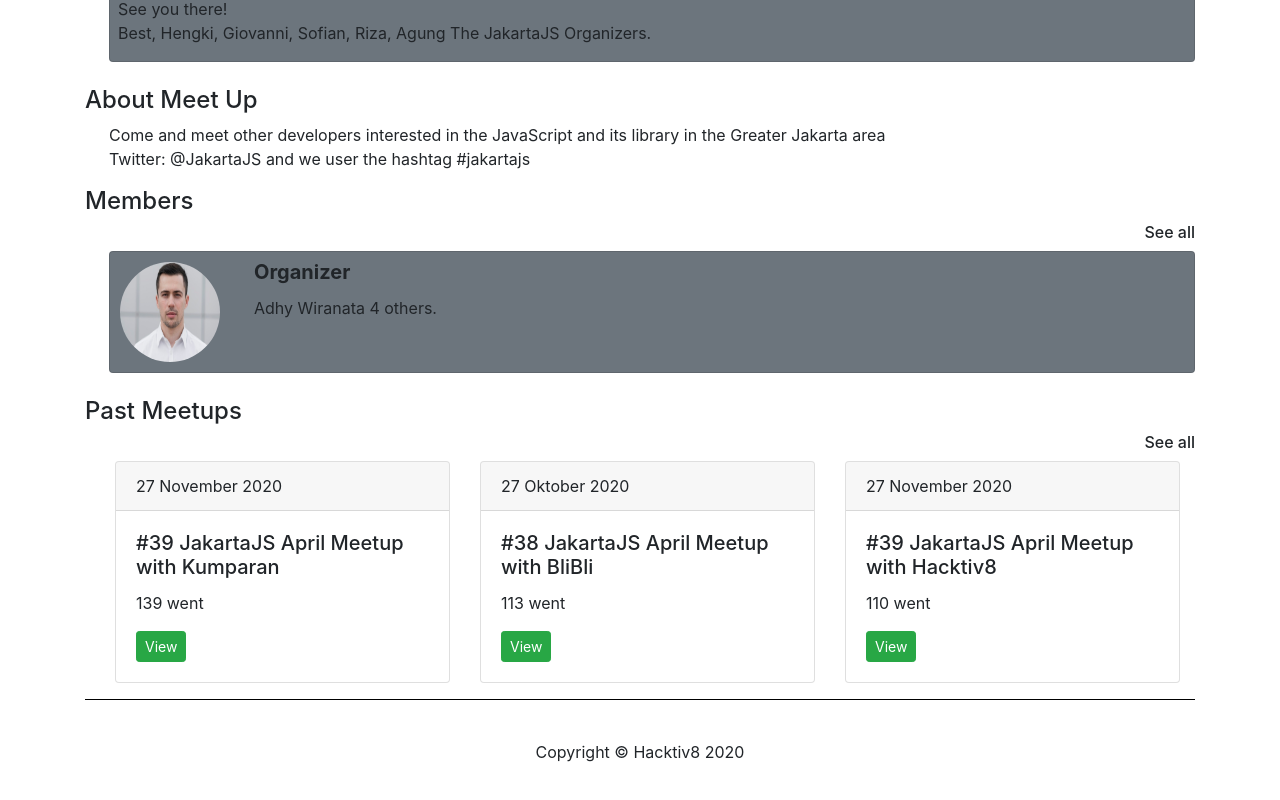
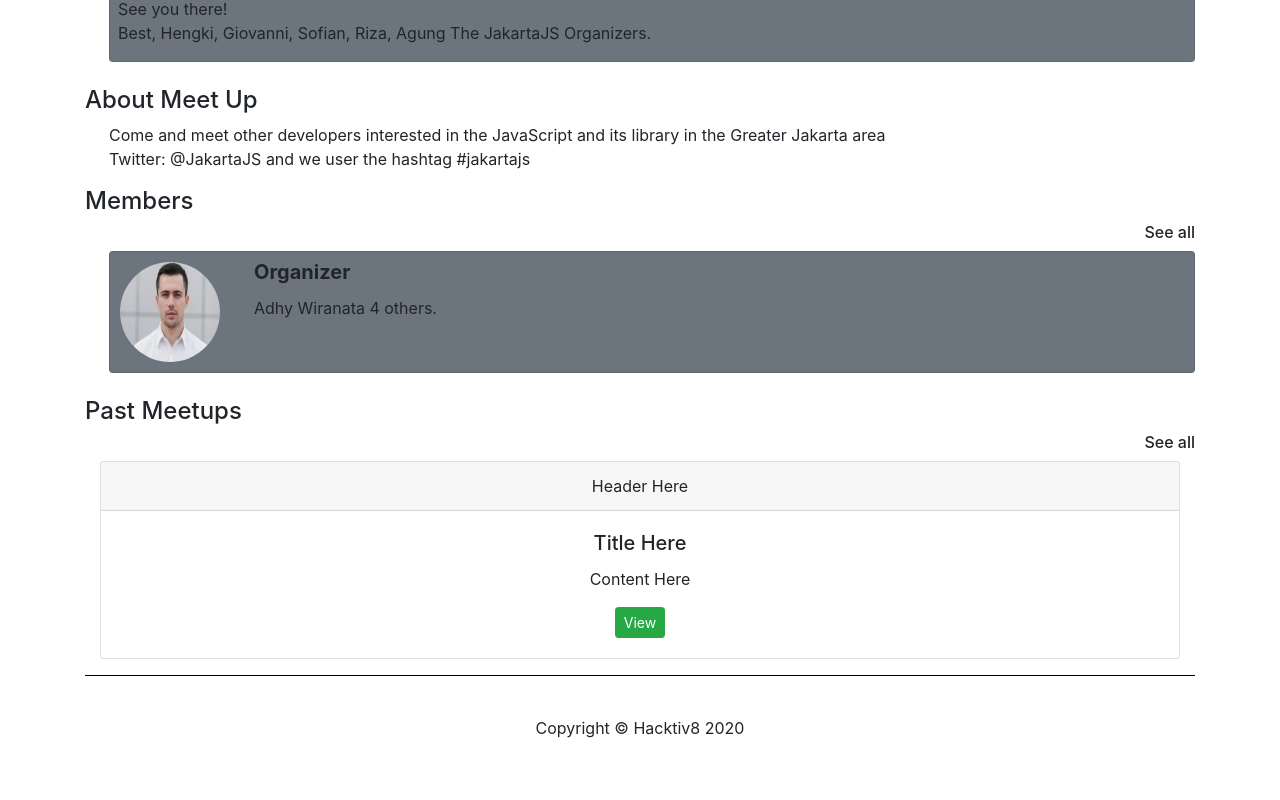
Before and after one commit to alhambraa/My-App, a React (Create React App) app: page / in a window 1280 px wide. Shown: the part 575-1375 px from the top of the page. Built offline with nearby package versions, Linux system fonts and the light colour scheme.

Commit message:
Update App.js

```diff
--- a/src/App.js
+++ b/src/App.js
@@ -4,18 +4,42 @@ import Card from './components/card/Card';
 import NextMeetUp from './components/NextMeetUp';
 import Members from './components/Members';
 import PastMeetUp from './components/PastMeetUp';
-import {Row, Container} from 'react-bootstrap'
-
 import 'bootstrap/dist/css/bootstrap.min.css';
 import './App.css';
 
 function App() {
+  const PastMeetUpData = [
+    {
+      id: 0,
+      header: '27 November 2017',
+      title: '#39 JakartaJS April Meetup with Kumparan',
+      content: '139',
+    },
+    {
+      id: 1,
+      header: '27 November 2017',
+      title: '#38 JakartaJS April Meetup with Blibli',
+      content: 113,
+    },
+    {
+      id: 2,
+      header: '27 November 2017',
+      title: '#37 JakartaJS April Meetup with Hacktiv8',
+      content: 110,
+    }
+  ]
   return (
     <div className="App">
        <NavbarTop/>
        <br></br>
         <div className="container">
-            <Card/>
+            <Card
+              event="Hactiv8 Meeting"
+              location="Jakarta, Indonesia"
+              member="Members : 1,078"
+              organizer="Organizers : Alhambra"
+              button="Join Us"
+            />
             <h4 className="text-left">Next Meetup</h4>
             <NextMeetUp/>
             <h4 className="text-left">About Meet Up</h4>
@@ -28,25 +52,7 @@ function App() {
             <Members/>
             <h4 className="text-left">Past Meetups</h4>
             <h6 className="text-right">See all</h6>
-            <Container className="text-left">
-              <Row className="ml-0">
-                <PastMeetUp
-                  header="27 November 2020"
-                  title="#39 JakartaJS April Meetup with Kumparan"
-                  content="139 went"
-                />
-                <PastMeetUp
-                  header="27 Oktober 2020"
-                  title="#38 JakartaJS April Meetup with BliBli"
-                  content="113 went"
-                />
-                <PastMeetUp
-                  header="27 November 2020"
-                  title="#39 JakartaJS April Meetup with Hacktiv8"
-                  content="110 went"
-                />
-              </Row>
-            </Container>
+            <PastMeetUp data={PastMeetUpData}/>
             <hr style={{background:"black"}}></hr>
           <br />
           <center>
```
